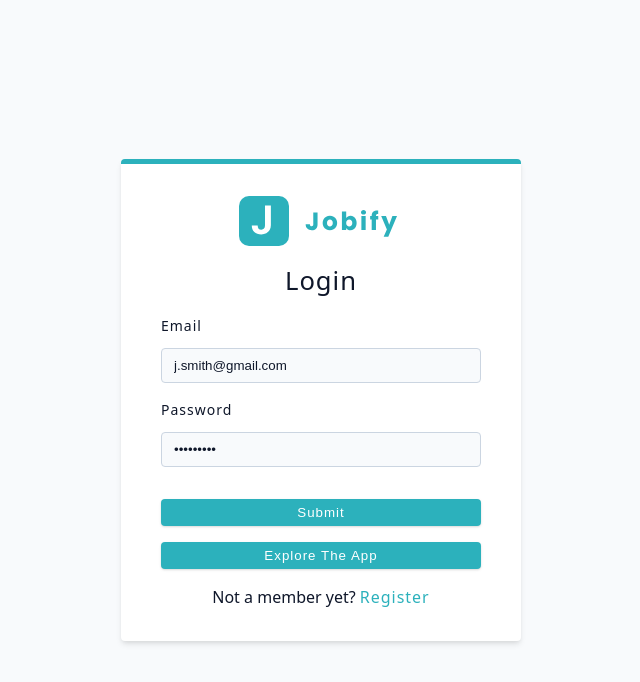
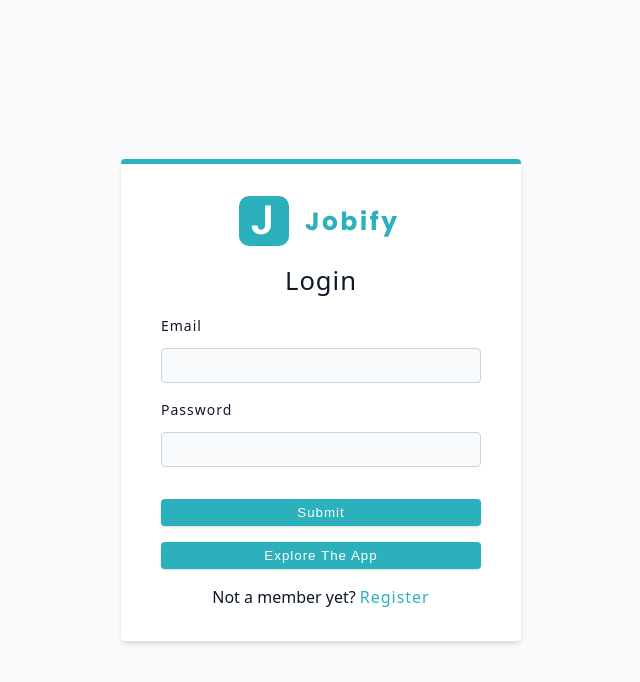
Before and after one commit to Midnajt/MERN_APP, a React (Vite) app in the folder client/: page /login in a window 1280 px wide. Shown: the top 682 px of the page, without its empty margins (319-959 px from the left). Built offline with nearby package versions, Linux system fonts and the light colour scheme.

Commit message:
section finished

```diff
--- a/client/src/pages/Login.jsx
+++ b/client/src/pages/Login.jsx
@@ -41,8 +41,8 @@ function Login() {
       <Form className='form' method='post'>
         <Logo />
         <h4>Login</h4>
-        <FormRow type='email' name='email' defaultValue='j.smith@gmail.com' />
-        <FormRow type='password' name='password' defaultValue='secret123' />
+        <FormRow type='email' name='email' />
+        <FormRow type='password' name='password' />
         <SubmitBtn />
         <button type='buttpm' className='btn btn-block' onClick={loginDemoUser}>
           explore the app
```
